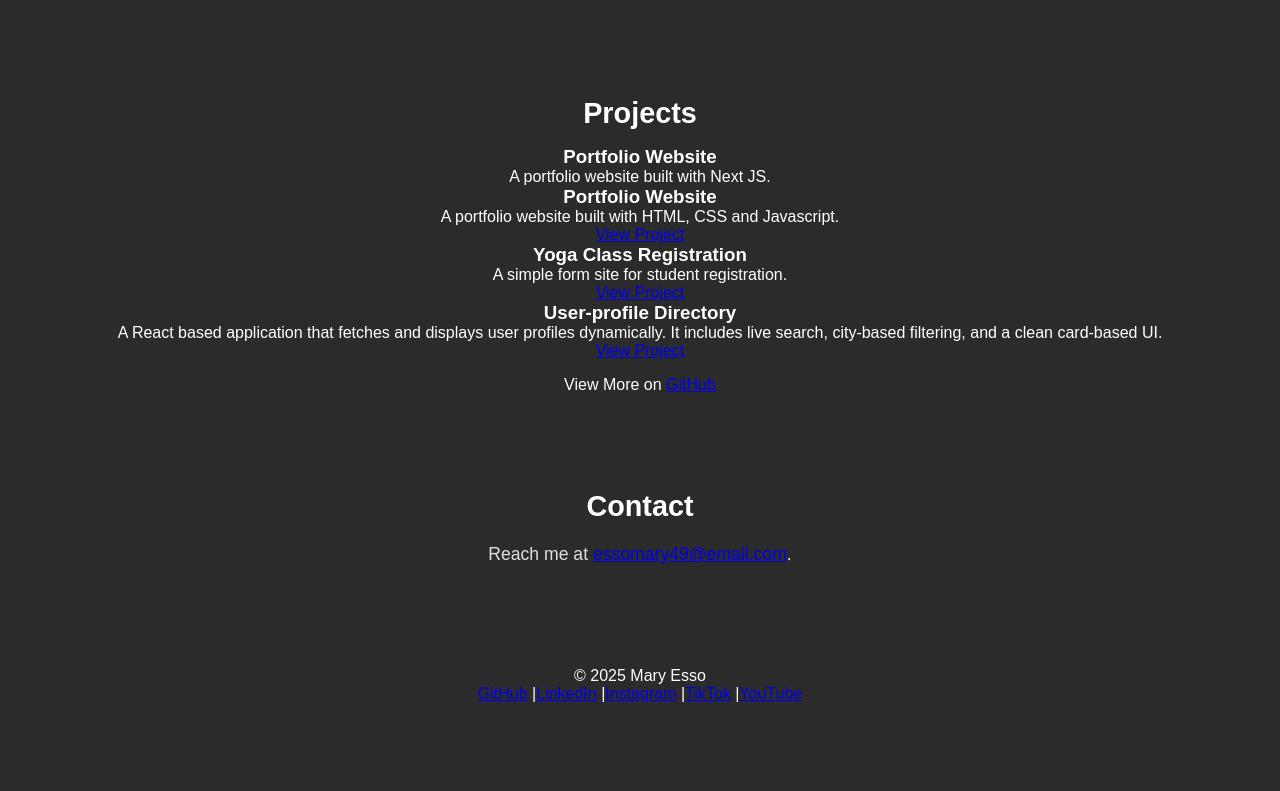
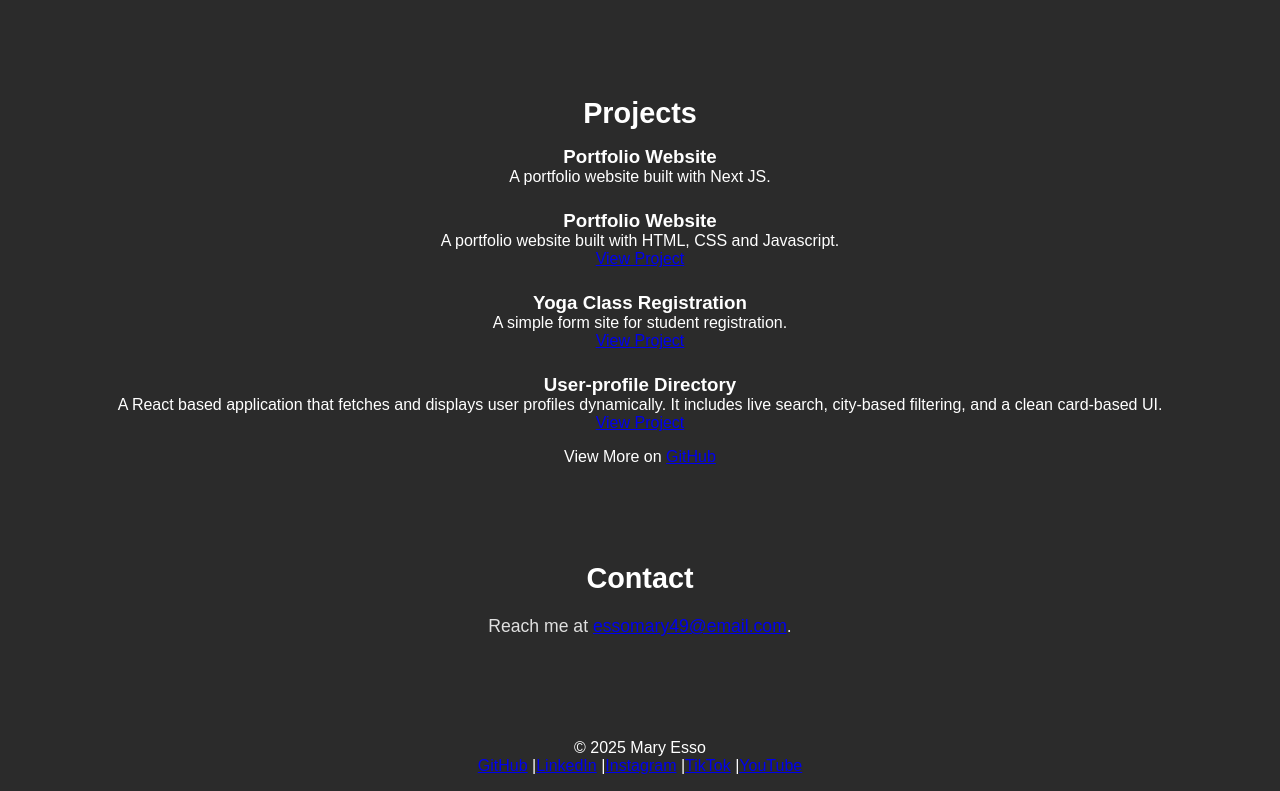
Before and after one commit to Temmy-codes/website_nextjs, a Next.js app: page / in a window 1280 px wide. Shown: the part 1445-2236 px from the top of the page. Before the commit the page ends 2164 px from the top, so only its background shows below. Built offline with nearby package versions, Linux system fonts and the light colour scheme.

Commit message:
fixed Connect with me social media links

```diff
--- a/app/page.js
+++ b/app/page.js
@@ -94,7 +94,7 @@ export default function Home() {
       </div>
     </a>
 
-    <a href="https://youtube.com/@maryesso" target="_blank" rel="noopener noreferrer">
+    <a href="https://youtube.com/@maryesso_" target="_blank" rel="noopener noreferrer">
       <div className="social-item">
         <img
           src="https://media.journoportfolio.com/users/427887/images/d8457a21-9e2f-43e9-8ea6-b33a205df853_max-600.jpeg"
@@ -116,10 +116,10 @@ export default function Home() {
   </div>
 </section>
 
-
          {/* Projects */}
   <section id="projects" className="section">
   <h2 className="heading">Projects</h2>
+  <div className="projects-container">
     <ProjectCard
       title="Portfolio Website"
       description="A portfolio website built with Next JS."
@@ -127,22 +127,23 @@ export default function Home() {
 
     <ProjectCard
       title="Portfolio Website"
-           description= "A portfolio website built with HTML, CSS and Javascript."
-           link= "https://github.com/Temmy-codes/Portfolio-Website"
+      description="A portfolio website built with HTML, CSS and Javascript."
+      link="https://github.com/Temmy-codes/Portfolio-Website"
     />
 
     <ProjectCard
       title="Yoga Class Registration"
       description="A simple form site for student registration."
       link="https://temmyyogaclass.netlify.app/"
+    />
 
-          />
     <ProjectCard
       title="User-profile Directory"
       description="A React based application that fetches and displays user profiles dynamically.
       It includes live search, city-based filtering, and a clean card-based UI."
       link="https://user-profile-directory.netlify.app/"
     />
+  </div>
 
   <p style={{ marginTop: "1rem" }}>
     View More on{" "}
@@ -155,6 +156,7 @@ export default function Home() {
     </a>
   </p>
 </section>
+
 
         {/* Contact */}
         <section id="contact" className="section">
```
Lines whose indentation alone changed are shown as unchanged.
